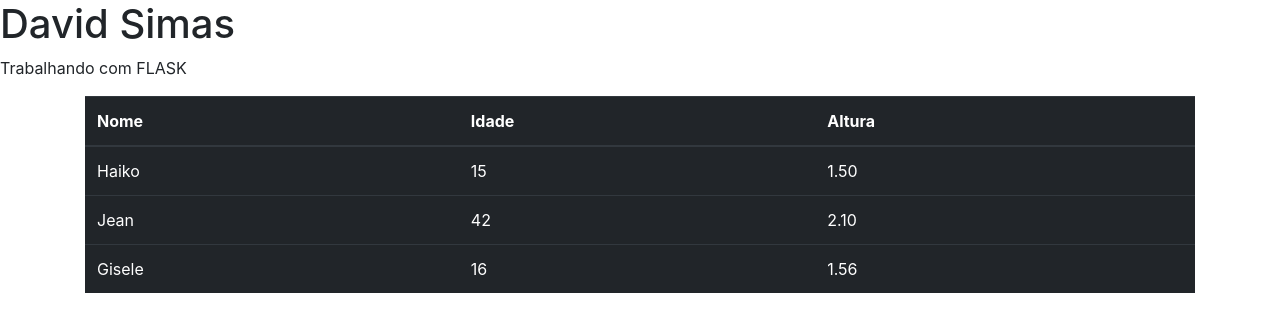
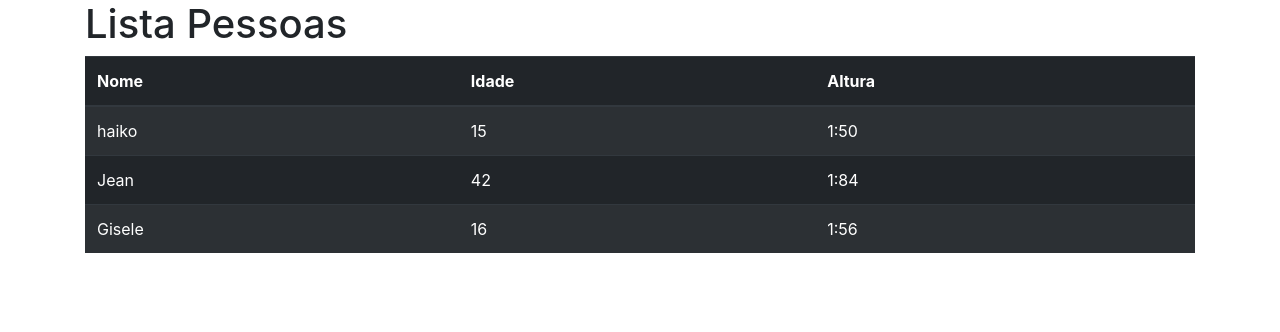
Before and after one commit to davidsimas/Front-end, a Flask app: page / in a window 1280 px wide. Shown: the top 332 px of the page. Run offline with Flask 2, Linux system fonts and the light colour scheme; some libraries are stand-ins or nearby versions.

Commit message:
Exercicios com Flask

```diff
--- a/Flask/Aula02/main.py
+++ b/Flask/Aula02/main.py
@@ -19,4 +19,4 @@ def inicio():
 def novo():
     return "Titulo Rota Nova1"
 
-app.run()
+app.run(debug=True)
--- /dev/null
+++ b/Flask/Aula02/static/style/style.css
@@ -0,0 +1,3 @@
+#titulo {
+    text-align: center;
+}
--- a/Flask/Aula02/templates/css/style.css
+++ /dev/null
@@ -1,5 +0,0 @@
-#titulo {
-    display: flex;
-    text-align: center;
-    justify-content: center;
-}
--- a/Flask/Aula02/templates/index.html
+++ b/Flask/Aula02/templates/index.html
@@ -1,14 +1,13 @@
 <!DOCTYPE html>
 <html lang="pt-BR">
 <head>
+
     <meta charset="UTF-8">
     <meta http-equiv="X-UA-Compatible" content="IE=edge">
     <meta name="viewport" content="width=device-width, initial-scale=1.0">
+    <link rel="stylesheet" href="{{ url_for('static', filename='style/style.css') }}">
+    <link rel="stylesheet" href="https://stackpath.bootstrapcdn.com/bootstrap/4.1.3/css/bootstrap.min.css" integrity="sha384-MCw98/SFnGE8fJT3GXwEOngsV7Zt27NXFoaoApmYm81iuXoPkFOJwJ8ERdknLPMO" crossorigin="anonymous">
     <title>Trabalhando com Flask</title>
-    <link rel="stylesheet" href="css/style.css">
-    <link rel="shortcut icon" href="imagens/favicon.ico" type="image/x-icon">
-    <link rel="stylesheet" href="https://stackpath.bootstrapcdn.com/bootstrap/4.1.3/css/bootstrap.min.css" integrity="sha384-MCw98/SFnGE8fJT3GXwEOngsV7Zt27NXFoaoApmYm81iuXoPkFOJwJ8ERdknLPMO" crossorigin="anonymous">
-
 
 </head>
 
@@ -17,6 +16,9 @@
         <div id="titulo">
             <h1>{{ titulo }}</h1>
             <p>Trabalhando com FLASK</p>
+
+            <img src="{{ url_for('static', filename='') }}" alt="">
+
         </div>
 
         <div class="container">
--- /dev/null
+++ b/Flask/Aula03/main.py
@@ -0,0 +1,35 @@
+from flask import Flask, render_template, request, redirect
+from pessoa import Pessoa
+
+pessoa1 = Pessoa('haiko', '15', '1:50')
+pessoa2 = Pessoa('Jean', '42', '1:84')
+pessoa3 = Pessoa('Gisele', '16', '1:56')
+
+lista = [pessoa1, pessoa2, pessoa3]
+
+app = Flask(__name__)
+
+@app.route('/')
+def inicio():
+    return render_template('index.html', titulo = 'Lista Pessoas', pessoas = lista)
+
+
+@app.route('/novo')
+def novo():
+    return render_template('novo.html', titulo = 'Cadastro Pessoa')
+
+
+@app.route('/criar', methods=['POST',])
+def criar():
+    nome = request.form['nome']
+    idade = request.form['idade']
+    altura = request.form['altura']
+
+    pessoas = Pessoa(nome, idade, altura)
+
+    lista.append(pessoas)
+
+    return redirect('/')
+
+
+app.run(debug=True)
--- /dev/null
+++ b/Flask/Aula03/pessoa.py
@@ -0,0 +1,6 @@
+class Pessoa:
+    def __init__(self, nome, idade, altura):
+
+        self.nome = nome
+        self.idade = idade
+        self.altura = altura
--- /dev/null
+++ b/Flask/Aula03/templates/index.html
@@ -0,0 +1,39 @@
+<!DOCTYPE html>
+<html lang="pt-BR">
+<head>
+    <link rel="stylesheet" href="https://stackpath.bootstrapcdn.com/bootstrap/4.1.3/css/bootstrap.min.css" integrity="sha384-MCw98/SFnGE8fJT3GXwEOngsV7Zt27NXFoaoApmYm81iuXoPkFOJwJ8ERdknLPMO" crossorigin="anonymous">
+    <meta charset="UTF-8">
+    <meta http-equiv="X-UA-Compatible" content="IE=edge">
+    <meta name="viewport" content="width=device-width, initial-scale=1.0">
+    <title>MoreDevs</title>
+</head>
+<body>
+    <div class="container">
+
+        <h1>{{ titulo }}</h1>
+
+        <table class="table table-striped table-dark">
+            <thead>
+            <tr>
+                <th scope="col">Nome</th>
+                <th scope="col">Idade</th>
+                <th scope="col">Altura</th>
+            </tr>
+            </thead>
+            <tbody>
+                {% for pessoa in  pessoas%}
+                    <tr>
+                        <td>{{pessoa.nome}}</td>
+                        <td>{{pessoa.idade}}</td>
+                        <td>{{pessoa.altura}}</td>
+                    </tr>
+                {% endfor %}
+            </tbody>
+
+        </table>
+    </div>
+    <script src="https://code.jquery.com/jquery-3.3.1.slim.min.js" integrity="sha384-q8i/X+965DzO0rT7abK41JStQIAqVgRVzpbzo5smXKp4YfRvH+8abtTE1Pi6jizo" crossorigin="anonymous"></script>
+    <script src="https://cdnjs.cloudflare.com/ajax/libs/popper.js/1.14.3/umd/popper.min.js" integrity="sha384-ZMP7rVo3mIykV+2+9J3UJ46jBk0WLaUAdn689aCwoqbBJiSnjAK/l8WvCWPIPm49" crossorigin="anonymous"></script>
+    <script src="https://stackpath.bootstrapcdn.com/bootstrap/4.1.3/js/bootstrap.min.js" integrity="sha384-ChfqqxuZUCnJSK3+MXmPNIyE6ZbWh2IMqE241rYiqJxyMiZ6OW/JmZQ5stwEULTy" crossorigin="anonymous"></script>
+</body>
+</html>
```
Also changed, not shown: Flask/Aula03/templates/novo.html (added, +48 -0 lines), Flask/Aula02/static/imagens/favicon.ico (renamed from Flask/Aula02/templates/imagens/favicon.ico).
